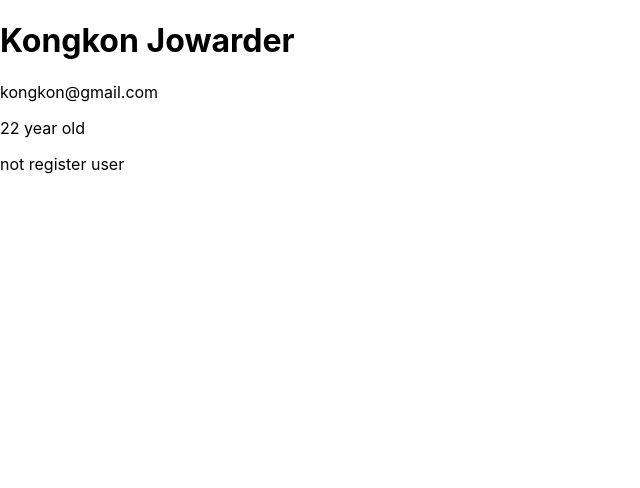
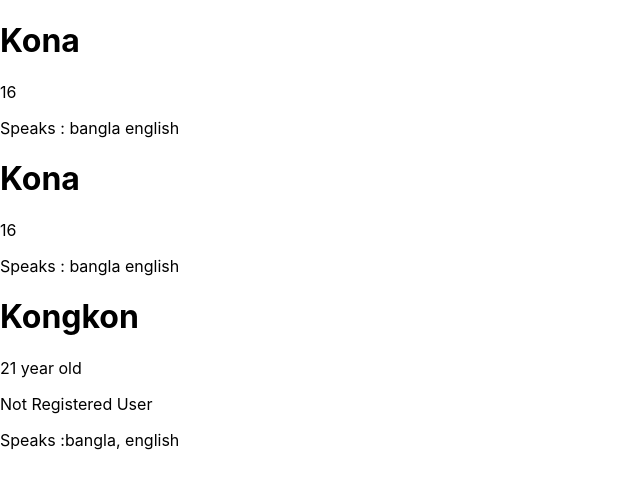
Before and after one commit to Kongkon45/TypeScript-Practices, a React (Create React App) app: page / in a window 1280 px wide. Shown: the top 488 px of the page, without its empty margins (0-640 px from the left). Built offline with nearby package versions, Linux system fonts and the light colour scheme.

Commit message:
built in type and user defined type props

```diff
--- a/src/App.tsx
+++ b/src/App.tsx
@@ -1,10 +1,26 @@
 import React from 'react'
 import User from './Components/User'
+import Users from './Components/Users'
+
+const user = {
+  name : "Kona",
+  age : 16,
+  language :["bangla", "english"],
+
+}
+const user1 = {
+  name : "Kona",
+  age : 16,
+  language :["bangla", "english"],
+
+}
 
 const App = () => {
   return (
     <div>
-      <User name="Kongkon Jowarder" age={22} isRegistered={false}/>
+      <User user={user}/>
+      <User user={user1}/>
+      <Users name="Kongkon" age={21} isRegistered={false} language={["bangla", "english"]}/>
     </div>
   )
 }
--- a/src/Components/User.tsx
+++ b/src/Components/User.tsx
@@ -1,15 +1,22 @@
 import React from 'react'
 
-// string, number, boolean, null, void
-type userProps = {name:string; age:number; isRegistered:boolean}
-
-const User = ({name, age, isRegistered}:userProps) => {
+type userProps = {
+  user: {
+    name: string;
+    age: number;
+    language: string[];
+};
+}
+const User = ({user}:userProps) => {
   return (
     <div>
-        <h1>{name}</h1>
-        <p>kongkon@gmail.com</p>
-        <p>{age} year old</p>
-        {isRegistered? <p>Register user</p>:<p>not register user</p>}
+      <h1>{user.name}</h1>
+      <p>{user.age}</p>
+      <p>Speaks :
+        {user.language?.map((lang, index)=>{
+          return <span key={index}> {lang} </span>
+        })}
+      </p>
     </div>
   )
 }
--- /dev/null
+++ b/src/Components/Users.tsx
@@ -0,0 +1,27 @@
+import React from 'react'
+
+type userProps = {
+    name : string;
+    age : number;
+    isRegistered : boolean;
+    language : string[];
+}
+const Users = ({name, age, isRegistered, language}:userProps) => {
+  return (
+    <div>
+        <h1>{name}</h1>
+        <p>{age} year old</p>
+        {isRegistered? <p>Registered User</p> : <p>Not Registered User</p>}
+        <p>Speaks :
+            {/* {language?.map((lang, index)=>{
+                return <span key= {index}> {lang} </span>
+            })} */}
+            {language.length > 0 ?
+            ( <span>{language[0]}, {language[1]}</span>)
+            : (<span>no language</span>)}
+        </p>
+    </div>
+  )
+}
+
+export default Users
```
